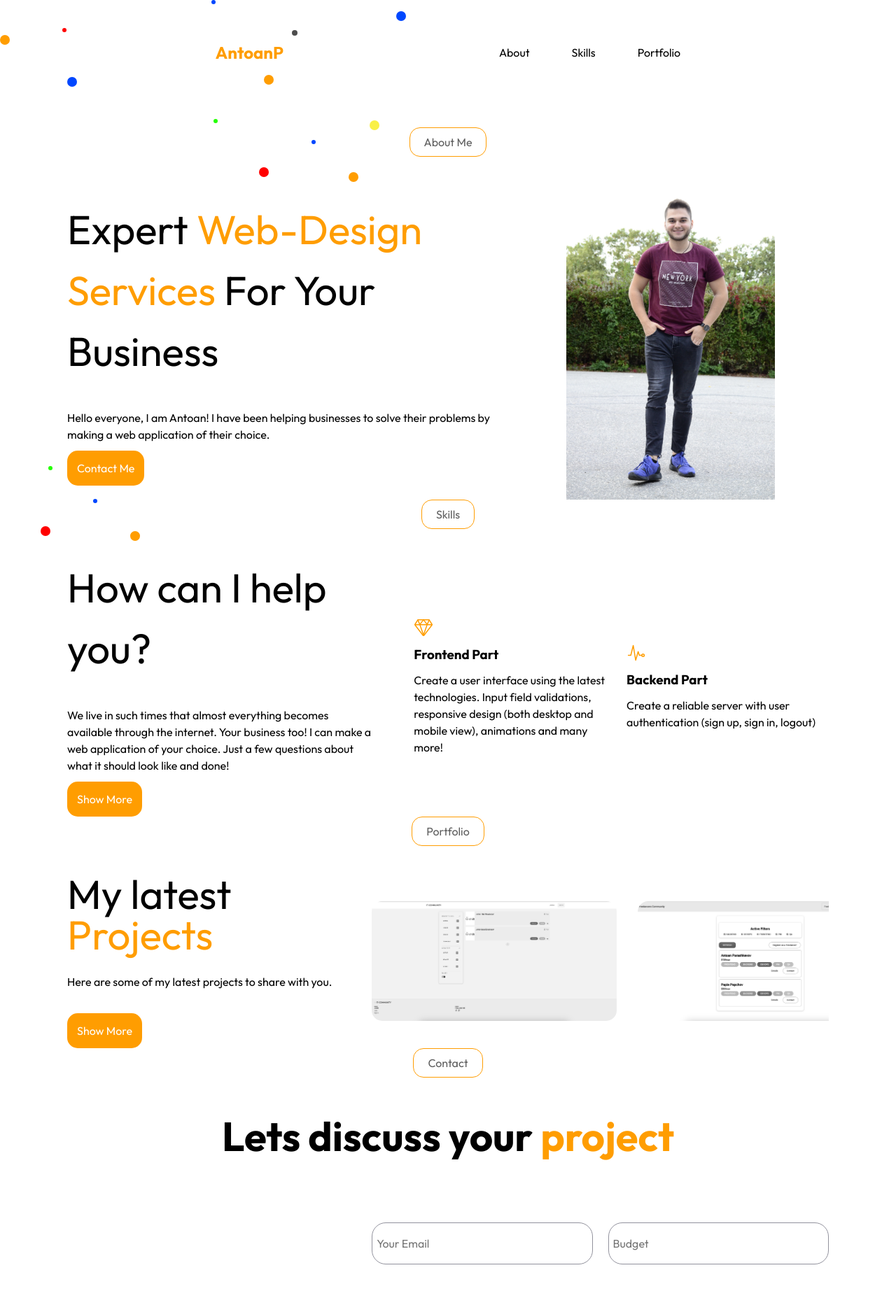
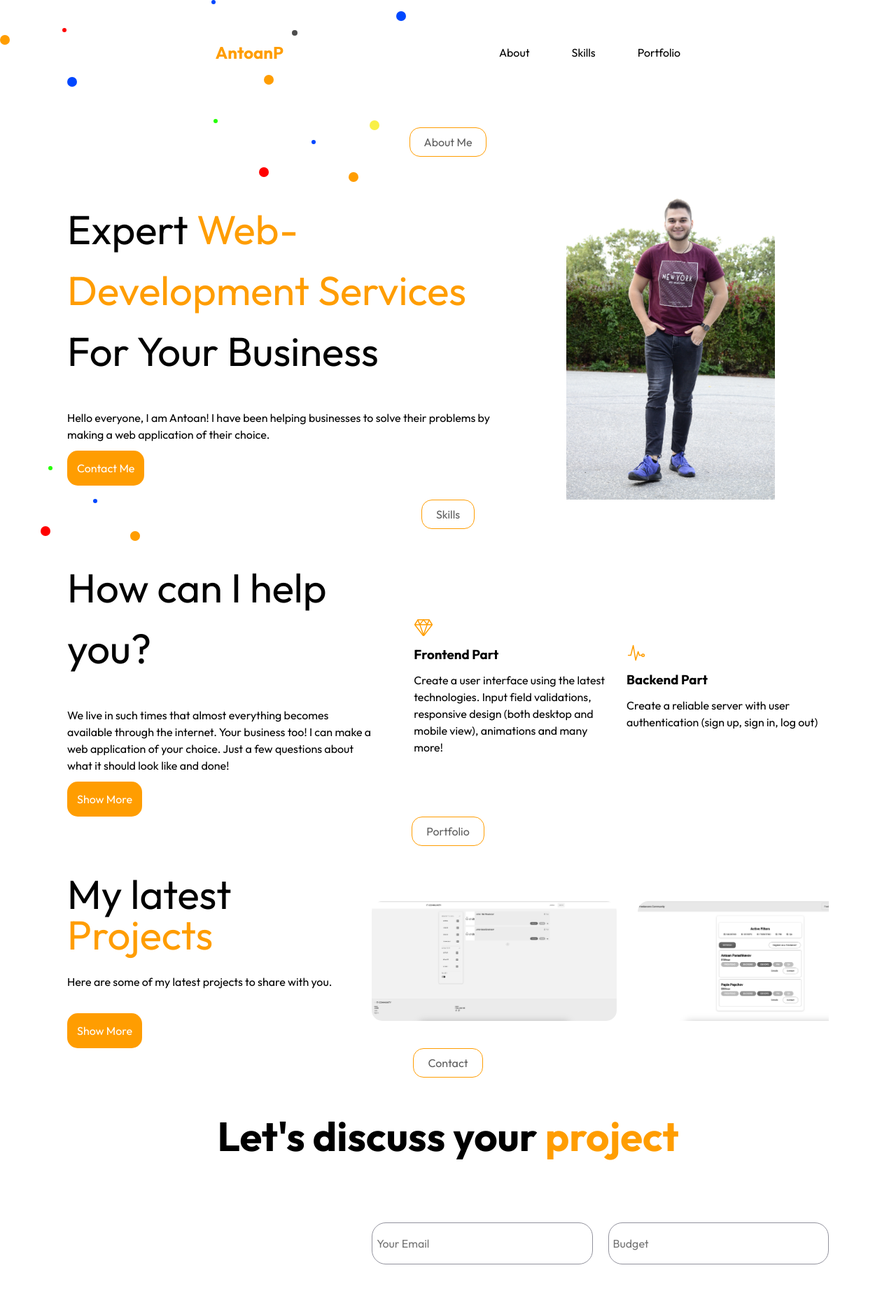
Before and after one commit to antoanparashkevov/antoanp-nextjs, a Next.js app: page / in a window 1280 px wide. Shown: the top 1855 px of the page at 70% size. Built offline with nearby package versions, Linux system fonts and the light colour scheme.

Commit message:
Cosmetic changes

```diff
--- a/next.config.js
+++ b/next.config.js
@@ -4,9 +4,6 @@ const nextConfig = {
   compiler: {
     styledComponents: true
   },
-  experimental: {
-    serverComponentsExternalPackages: ["mongoose"],
-  }
 }
 
 module.exports = nextConfig
--- a/src/components/home/AboutSection.js
+++ b/src/components/home/AboutSection.js
@@ -27,7 +27,7 @@ const AboutSection = () => {
     return (
         <section className={ styles['about_section'] }>
             <div className={ styles['about_section_main_content'] }>
-                <h1 className={styles['about_section_title']}>Expert <span>Web-Design Services</span> For Your Business</h1>
+                <h1 className={styles['about_section_title']}>Expert <span>Web-Development Services</span> For Your Business</h1>
                 <p className={styles['about_section_desc']}>Hello everyone, I am Antoan! I have been helping businesses to solve their problems by making a web
                     application of their choice.</p>
                 <FilledButton onClick={HandleContactClick} className={styles['about_section_btn']}>Contact Me</FilledButton>
--- a/src/components/home/ContactSection.js
+++ b/src/components/home/ContactSection.js
@@ -11,7 +11,7 @@ const ContactSection = () => {
     return (
         <section className={styles['contact_section']}>
             <div className={styles['contact_section_title']}>
-                <h1>Lets discuss your <span>project</span></h1>
+                <h1>Let&apos;s discuss your <span>project</span></h1>
             </div>
             <div className={styles['contact_section_main_content']}>
                 <div className={styles['contact_section_badges']}>
--- a/src/components/home/SkillsSection.js
+++ b/src/components/home/SkillsSection.js
@@ -52,7 +52,7 @@ const SkillsSection = () => {
                     </div>
                     <div className={ styles['skills_section_backend_part_desc'] }>
                         <span>
-                            Create a reliable server with user authentication (sign up, sign in, logout)
+                            Create a reliable server with user authentication (sign up, sign in, log out)
                         </span>
                     </div>
                 </div>
```
